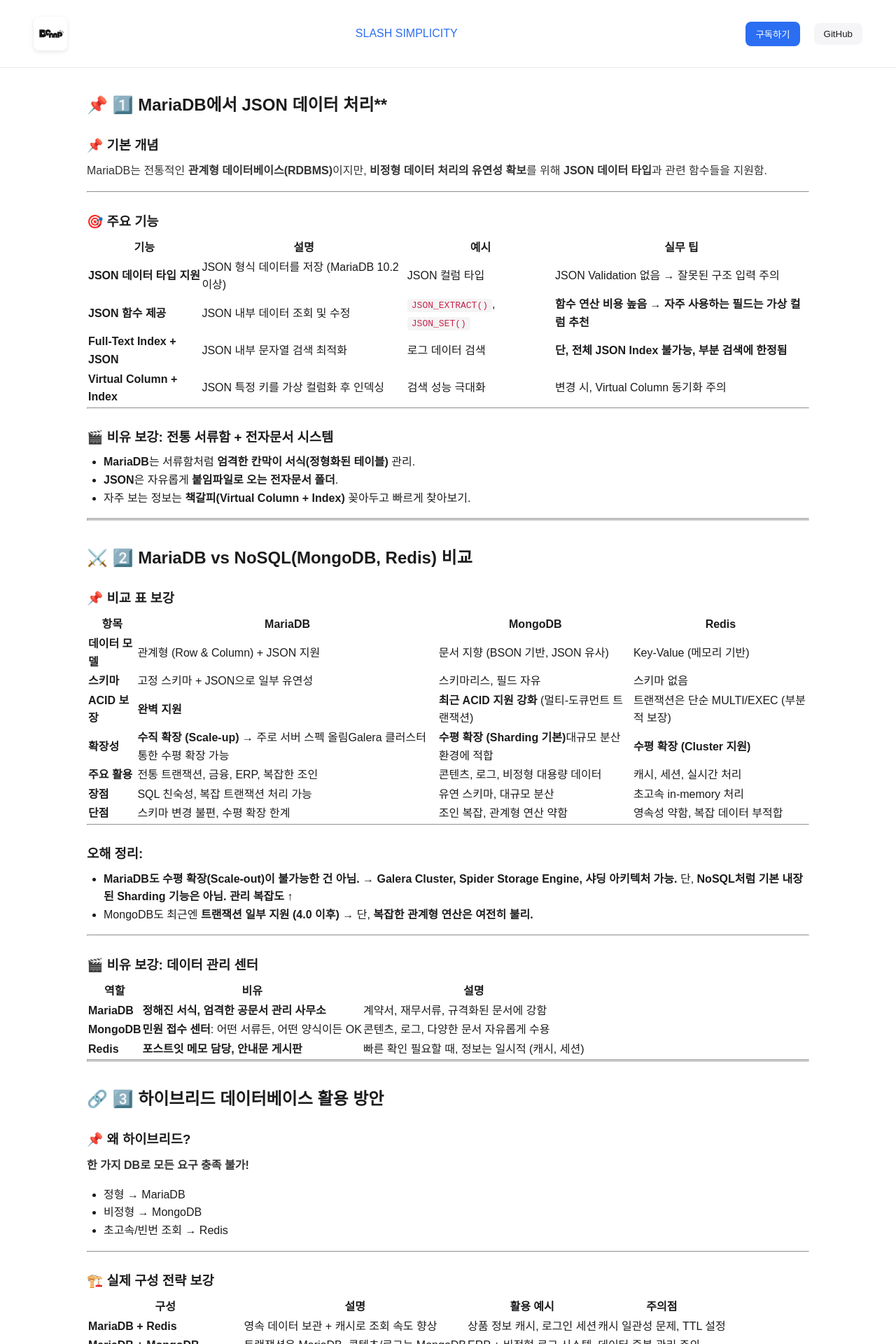
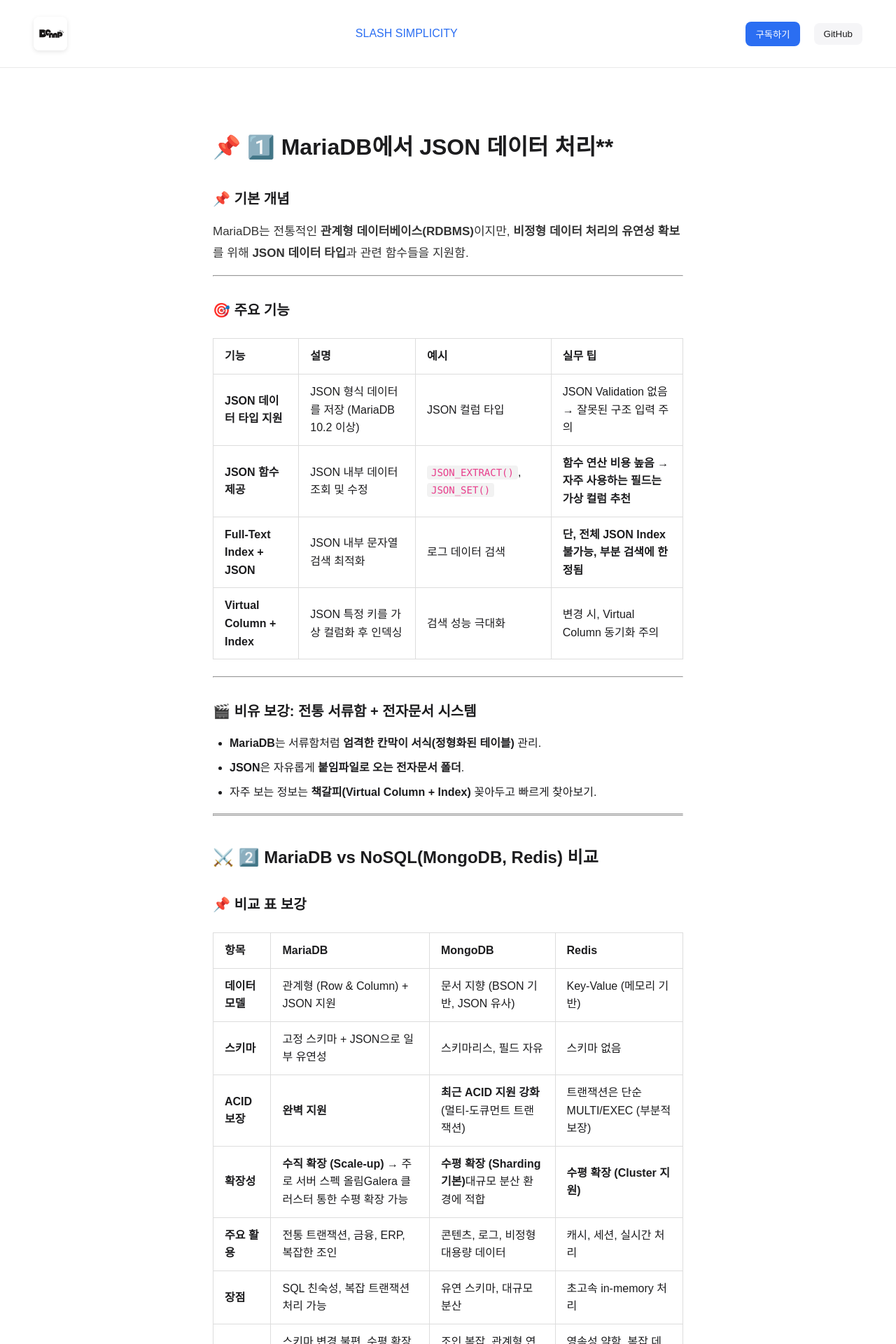
Before and after one commit to DevchannyP/DevchannyP.github.io, a Jekyll site: the page built from _posts/2025-03-16-CHAP-16-SQL.md, in a window 1280 px wide. Shown: the top 1920 px of the page at 70% size. Built offline with Jekyll 4.4.1, drawn with Linux system fonts in a browser that asks for light colours; some web fonts are replaced; comment, search, counter and statistics services are not loaded.

Commit message:
Update style.css

```diff
--- a/assets/css/style.css
+++ b/assets/css/style.css
@@ -287,38 +287,93 @@
   display: block;
 }
 
-/* ✅ 마크다운용 스타일 추가 */
-.post h1, .post h2, .post h3 {
-  font-weight: bold;
-  margin: 1.5em 0 0.5em;
-  line-height: 1.4;
-  color: #1c1c1e;
+/* ========================
+   📘 Notion 스타일: 마크다운 본문용
+======================== */
+.post {
+  max-width: 720px;
+  margin: 0 auto;            /* 가운데 정렬 */
+  padding: 40px 24px;        /* 충분한 여백 */
+  background: #fff;
+  border-radius: 12px;
 }
 
+/* 제목 */
+.post h1 {
+  font-size: 32px;
+  font-weight: 700;
+  margin: 48px 0 24px;
+}
+.post h2 {
+  font-size: 24px;
+  font-weight: 600;
+  margin: 40px 0 20px;
+}
+.post h3 {
+  font-size: 20px;
+  font-weight: 600;
+  margin: 32px 0 16px;
+}
+
+/* 본문 텍스트 */
 .post p {
-  font-size: 16px;
-  margin-bottom: 1em;
-  line-height: 1.7;
+  font-size: 17px;
+  line-height: 1.8;
+  margin: 16px 0;
   color: #333;
 }
 
+/* 리스트 */
 .post ul, .post ol {
   padding-left: 1.5em;
-  margin-bottom: 1em;
+  margin: 16px 0;
+}
+.post ul li,
+.post ol li {
+  margin-bottom: 8px;
+  line-height: 1.7;
 }
 
+/* 코드 인라인 */
 .post code {
-  background-color: #f4f4f4;
-  color: #c7254e;
+  background-color: #f2f2f2;
+  color: #e83e8c;
   padding: 2px 6px;
   border-radius: 4px;
-  font-family: monospace;
+  font-family: 'Menlo', monospace;
+  font-size: 14px;
 }
 
+/* 코드 블록 */
 .post pre {
   background-color: #272822;
   color: #f8f8f2;
-  padding: 16px;
-  border-radius: 6px;
+  padding: 20px;
+  border-radius: 8px;
   overflow-x: auto;
+  font-size: 14px;
+  line-height: 1.6;
 }
+
+/* 표 */
+.post table {
+  width: 100%;
+  border-collapse: collapse;
+  margin: 24px 0;
+}
+.post th,
+.post td {
+  border: 1px solid #ddd;
+  padding: 12px 16px;
+  text-align: left;
+}
+
+/* 인용문 */
+.post blockquote {
+  border-left: 4px solid #ccc;
+  background: #f8f9fa;
+  padding: 12px 16px;
+  margin: 24px 0;
+  font-style: italic;
+  color: #555;
+}
```
